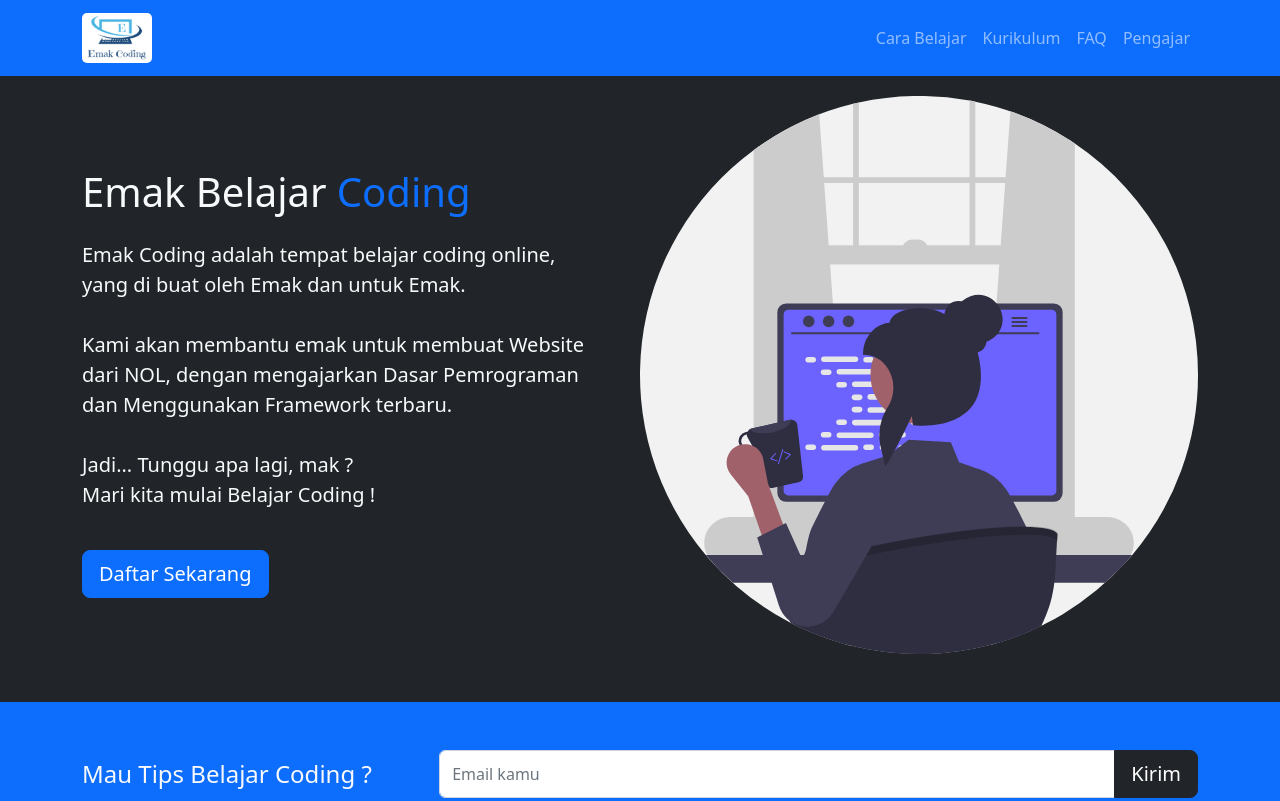
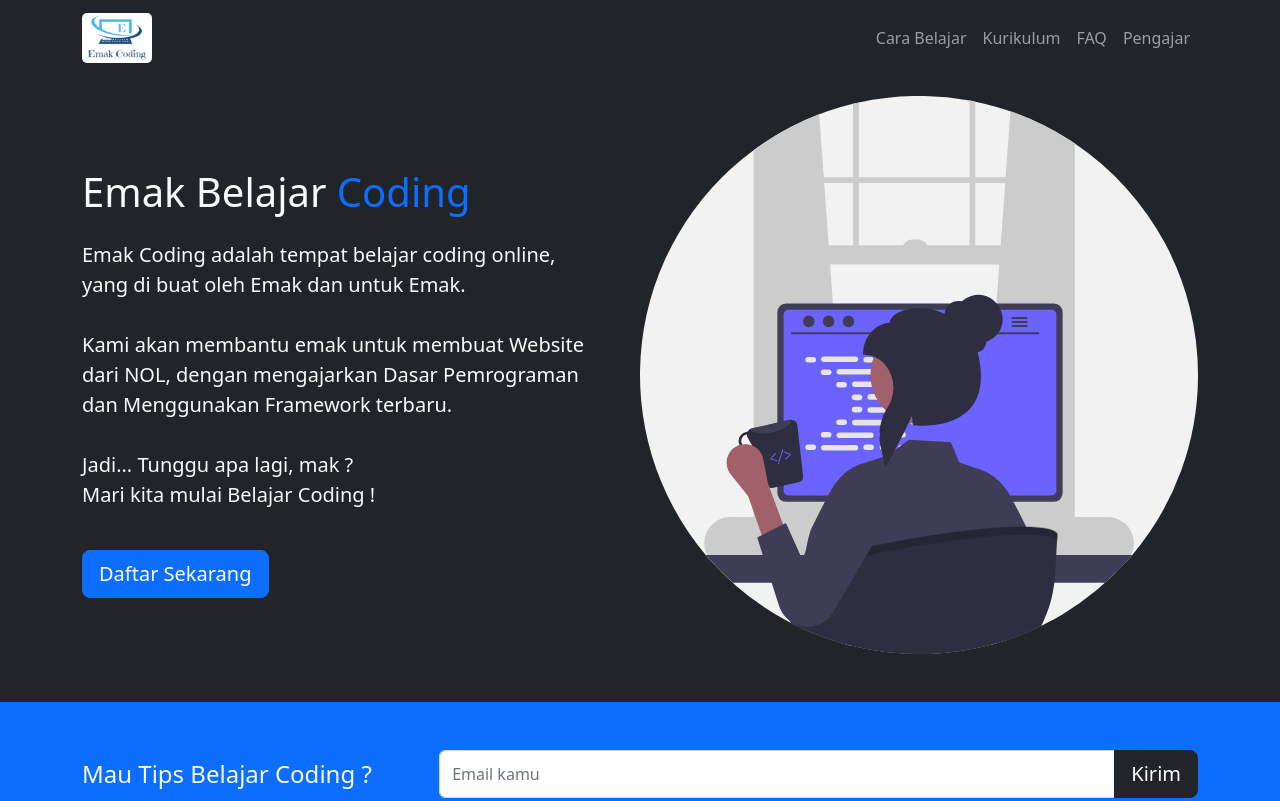
Before and after one commit to Ariesan/emak-coding, a plain HTML site: page index.html in a window 1280 px wide. Shown: the top 801 px of the page. Drawn offline with nearby package versions, Linux system fonts and the light colour scheme.

Commit message:
change nav bg

```diff
--- a/index.html
+++ b/index.html
@@ -22,7 +22,7 @@
 </head>
 <body>
     <!-- Navbar -->
-    <nav class="navbar navbar-expand-sm bg-primary navbar-dark py-2 fixed-top">
+    <nav class="navbar navbar-expand-sm bg-dark navbar-dark py-2 fixed-top">
       <div class="container">
 
         <a href="#" class="navbar-brand"> <img src="img/emak-coding-logo.png" alt="" style="width: 70px; height: 50px; border-radius: 5px ;"></a>
```
